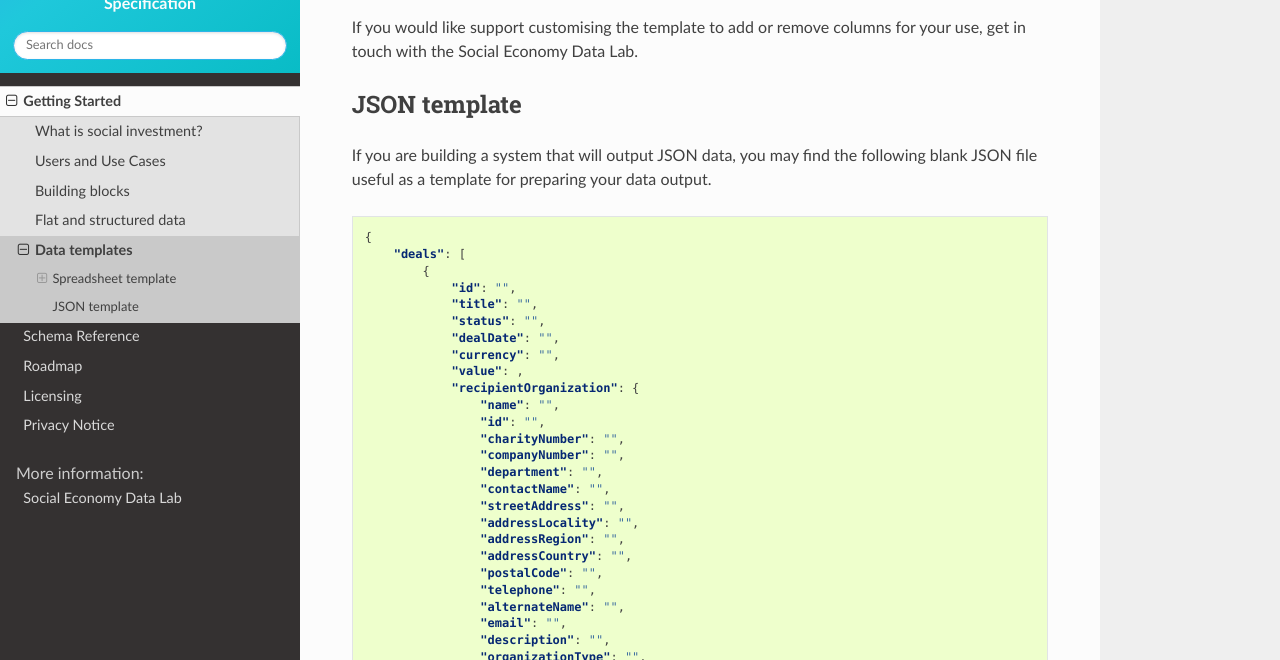
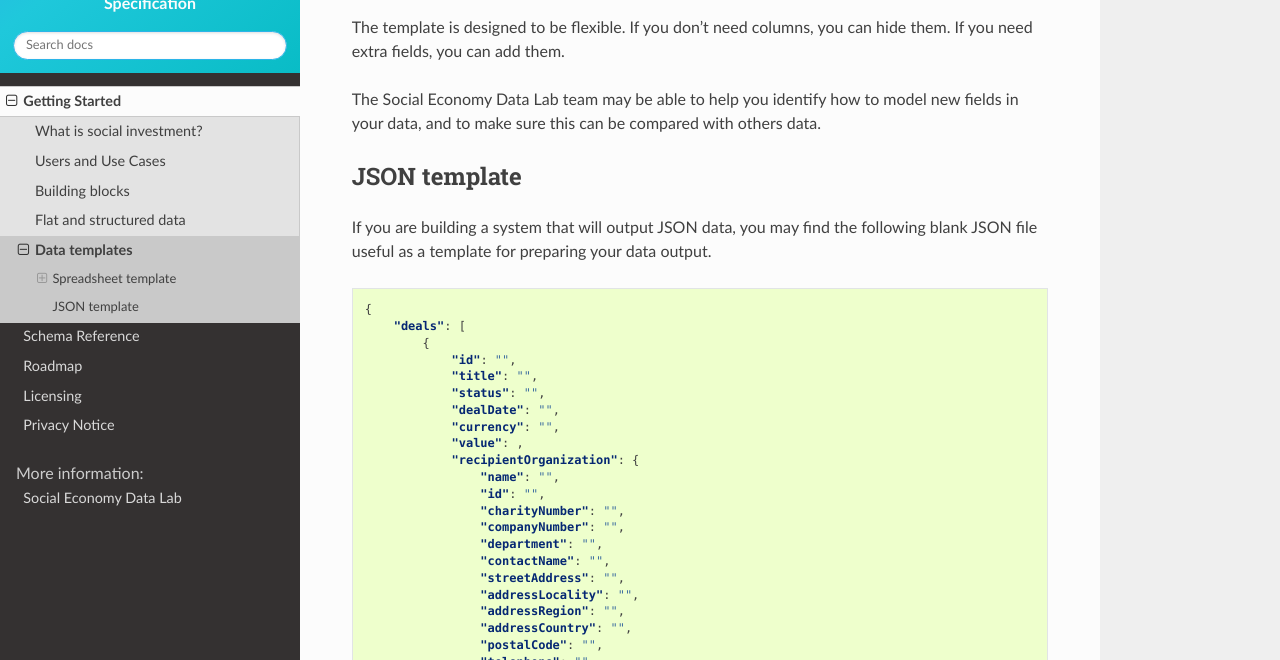
Before and after one commit to SocialEconomyDataLab/spec, a Sphinx documentation site: the page built from docs/getting_started/datatemplate.md, in a window 1280 px wide and 900 px high, scrolled down 1200 px, cut to the strip 240-900 px from the top of the window. Built offline with Sphinx 7.4.7 and the Read the Docs theme 2.0.0, drawn with Linux system fonts in a browser that asks for light colours; comment, search, counter and statistics services are not loaded.

Commit message:
Documentation updates

```diff
--- a/docs/getting_started/datatemplate.md
+++ b/docs/getting_started/datatemplate.md
@@ -36,7 +36,9 @@ The Annual Reports tab contains a space to record the annual report details of c
 
 ### Customising the template
 
-If you would like support customising the template to add or remove columns for your use, get in touch with the Social Economy Data Lab.
+The template is designed to be flexible. If you don't need columns, you can hide them. If you need extra fields, you can add them.
+
+The Social Economy Data Lab team may be able to help you identify how to model new fields in your data, and to make sure this can be compared with others data.
 
 ## JSON template
 
```
Also changed, not shown: docs/schema_reference/reference.md (+10 -0 lines), docs/schema_reference/viewer.md (+1 -1 lines).
